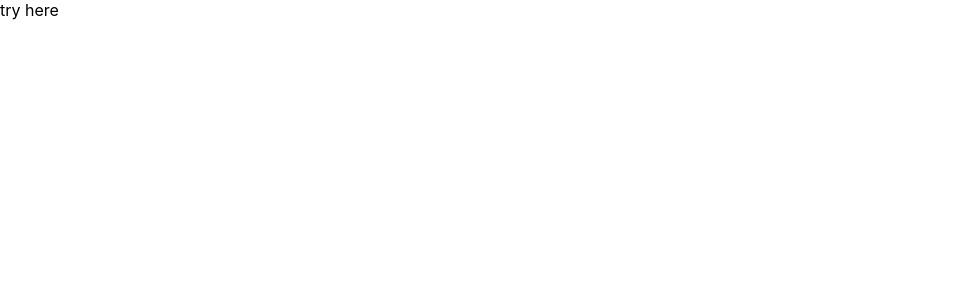
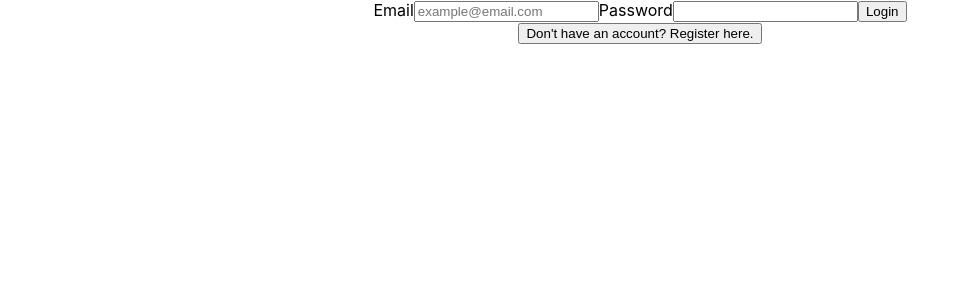
Before and after one commit to queenie124/waterloo-app, a React (Create React App) app: page / in a window 1280 px wide. Shown: the top 300 px of the page, without its empty margins (0-969 px from the left). Built offline with nearby package versions, Linux system fonts and the light colour scheme.

Commit message:
Login, Register
Change in App

```diff
--- a/src/App.js
+++ b/src/App.js
@@ -1,8 +1,23 @@
+import React, { useState } from 'react';
+import logo from './logo.svg';
+import './App.css';
+import { Login } from "./Login";
+import { Register } from "./Register";
+
 function App() {
+  const [currentForm, setCurrentForm] = useState('login');
+
+  const toggleForm = (formName) => {
+    setCurrentForm(formName);
+  }
+
   return (
     <div className="App">
-      <header>try here</header>
+      {
+        currentForm === "login" ? <Login onFormSwitch={toggleForm}/> : <Register onFormSwitch={toggleForm}/>
+      }
     </div>
   );
 }
+
 export default App;
--- /dev/null
+++ b/src/Login.jsx
@@ -0,0 +1,25 @@
+import React, { useState } from "react";
+
+export const Login = (props) => {
+    const [email, setEmail] = useState('');
+    const [password, setPassword] = useState('');
+
+    const submitHandler = (event) => {
+        event.preventDefault();
+        console.log(email); //Email check
+        console.log(password); // Password check
+    }
+
+    return (
+        <>
+            <form onSubmit={submitHandler}>
+                <label htmlFor="email">Email</label>
+                <input value={email} onChange={(e) => setEmail(e.target.value)} type="email" placeholder="example@email.com" id="email" name="email" />
+                <label htmlFor="password">Password</label>
+                <input value={password} onChange={(e) => setPassword(e.target.value)} type="password" placeholder="" id="password" name="password" />
+                <button type="submit">Login</button>
+            </form>
+            <button onClick={() => props.onFormSwitch('register')}>Don't have an account? Register here.</button>
+        </>
+    )
+}
--- /dev/null
+++ b/src/Register.jsx
@@ -0,0 +1,29 @@
+import React, { useState } from "react";
+
+export const Register = (props) => {
+    const [email, setEmail] = useState('');
+    const [password, setPassword] = useState('');
+    const [nickname, setName] = useState('');
+
+    const submitHandler = (event) => {
+        event.preventDefault();
+        console.log(email); //Email check
+        console.log(password); // Password check
+        console.log(nickname);
+    }
+
+    return (
+        <>
+            <form onSubmit={submitHandler}>
+                <label htmlFor="name">Nick Name</label>
+                <input value={nickname} onChange={(e) => setName(e.target.value)} type="text" placeholder="nick name" id="name" name="name"/>
+                <label htmlFor="email">Email</label>
+                <input value={email} onChange={(e) => setEmail(e.target.value)} type="email" placeholder="example@email.com" id="email" name="email" />
+                <label htmlFor="password">Password</label>
+                <input value={password} onChange={(e) => setPassword(e.target.value)} type="password" placeholder="" id="password" name="password" />
+                <button type="submit">Login</button>
+            </form>
+            <button onClick={() => props.onFormSwitch('login')}>Already have an account? Login here.</button>
+        </>
+    )
+}
```
